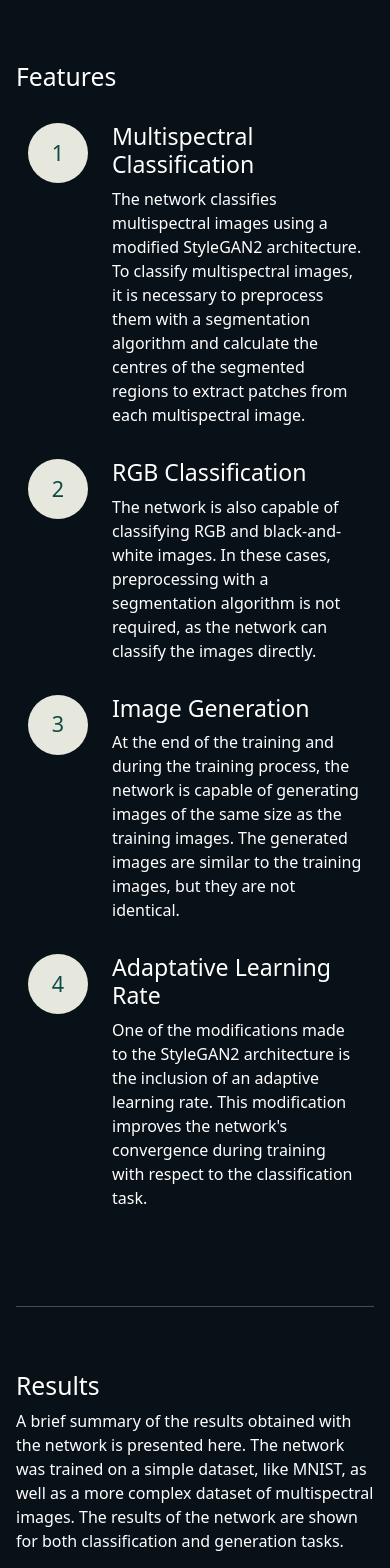
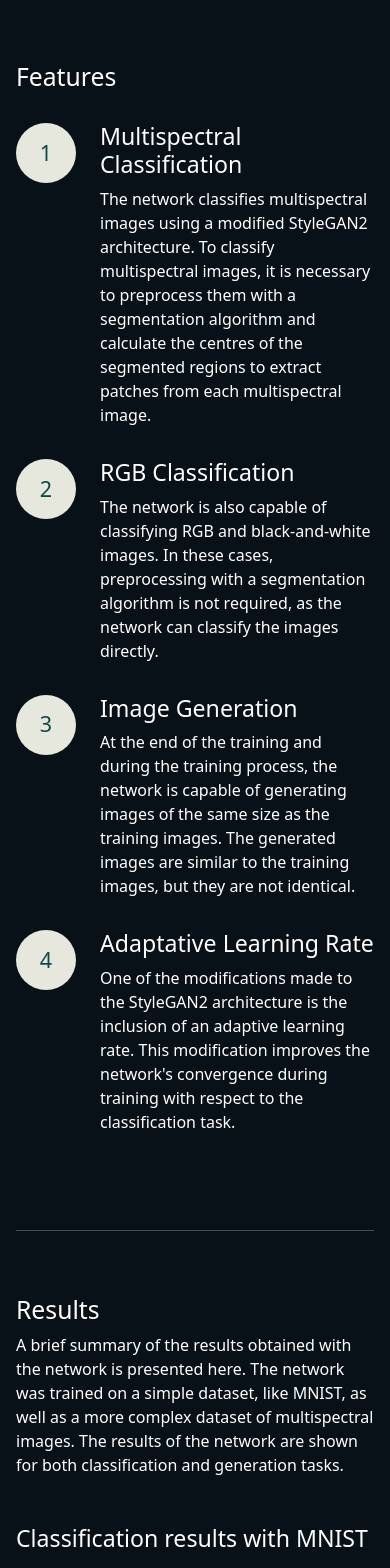
Before and after one commit to antongomez/Conditional-StyleGAN2-landing-page, a React (Vite) app: page / in a window 390 px wide. Shown: the part 2300-3868 px from the top of the page. Built offline with nearby package versions, Linux system fonts and the light colour scheme.

Commit message:
Fix responsive issues

```diff
--- a/src/App.jsx
+++ b/src/App.jsx
@@ -115,7 +115,11 @@ export const App = () => {
           xl={4}
           className="d-flex justify-content-center align-items-start pt-4 mx-0"
         >
-          <Col md={6} xl={3} className="mb-3 mb-xl-0 d-flex flex-md-column">
+          <Col
+            md={6}
+            xl={3}
+            className="mb-3 mb-xl-0 d-flex flex-md-column px-0 pe-md-3"
+          >
             <Col
               xs="auto"
               className="p-0 mb-3 d-flex justify-content-center justify-content-md-start align-items-start me-4 me-md-0"
@@ -138,7 +142,11 @@ export const App = () => {
               </p>
             </Col>
           </Col>
-          <Col md={6} xl={3} className="mb-3 mb-xl-0 d-flex flex-md-column">
+          <Col
+            md={6}
+            xl={3}
+            className="mb-3 mb-xl-0 d-flex flex-md-column px-0 ps-md-3 px-xl-3"
+          >
             <Col
               xs="auto"
               className="p-0 mb-3 d-flex justify-content-center justify-content-md-start align-items-start me-4 me-md-0"
@@ -160,7 +168,11 @@ export const App = () => {
               </p>
             </Col>
           </Col>
-          <Col md={6} xl={3} className="mb-3 mb-xl-0 d-flex flex-md-column">
+          <Col
+            md={6}
+            xl={3}
+            className="mb-3 mb-xl-0 d-flex flex-md-column px-0 pe-md-3 px-xl-3"
+          >
             <Col
               xs="auto"
               className="p-0 mb-3 d-flex justify-content-center justify-content-md-start align-items-start me-4 me-md-0"
@@ -182,7 +194,11 @@ export const App = () => {
               </p>
             </Col>
           </Col>
-          <Col md={6} xl={3} className="mb-3 mb-xl-0 d-flex flex-md-column">
+          <Col
+            md={6}
+            xl={3}
+            className="mb-3 mb-xl-0 d-flex flex-md-column px-0 ps-md-3"
+          >
             <Col
               xs="auto"
               className="p-0 mb-3 d-flex justify-content-center justify-content-md-start align-items-start me-4 me-md-0"
@@ -713,7 +729,11 @@ export const App = () => {
           xl={4}
           className="d-flex justify-content-center align-items-start pt-4 mx-0"
         >
-          <Col md={6} xl={3} className="mb-3 mb-xl-0 d-flex flex-md-column">
+          <Col
+            md={6}
+            xl={3}
+            className="mb-3 mb-xl-0 d-flex flex-md-column px-0 pe-md-3"
+          >
             <Col
               xs="auto"
               className="p-0 mb-3 d-flex justify-content-center justify-content-md-start align-items-start me-4 me-md-0"
@@ -739,7 +759,11 @@ export const App = () => {
               </p>
             </Col>
           </Col>
-          <Col md={6} xl={3} className="mb-3 mb-xl-0 d-flex flex-md-column">
+          <Col
+            md={6}
+            xl={3}
+            className="mb-3 mb-xl-0 d-flex flex-md-column px-0 ps-md-3 px-xl-3"
+          >
             <Col
               xs="auto"
               className="p-0 mb-3 d-flex justify-content-center justify-content-md-start align-items-start me-4 me-md-0"
@@ -765,7 +789,11 @@ export const App = () => {
               </p>
             </Col>
           </Col>
-          <Col md={6} xl={3} className="mb-3 mb-xl-0 d-flex flex-md-column">
+          <Col
+            md={6}
+            xl={3}
+            className="mb-3 mb-xl-0 d-flex flex-md-column px-0 pe-md-3 px-xl-3"
+          >
             <Col
               xs="auto"
               className="p-0 mb-3 d-flex justify-content-center justify-content-md-start align-items-start me-4 me-md-0"
@@ -790,7 +818,11 @@ export const App = () => {
               </p>
             </Col>
           </Col>
-          <Col md={6} xl={3} className="mb-3 mb-xl-0 d-flex flex-md-column">
+          <Col
+            md={6}
+            xl={3}
+            className="mb-3 mb-xl-0 d-flex flex-md-column px-0 ps-md-3"
+          >
             <Col
               xs="auto"
               className="p-0 mb-3 d-flex justify-content-center justify-content-md-start align-items-start me-4 me-md-0"
```
